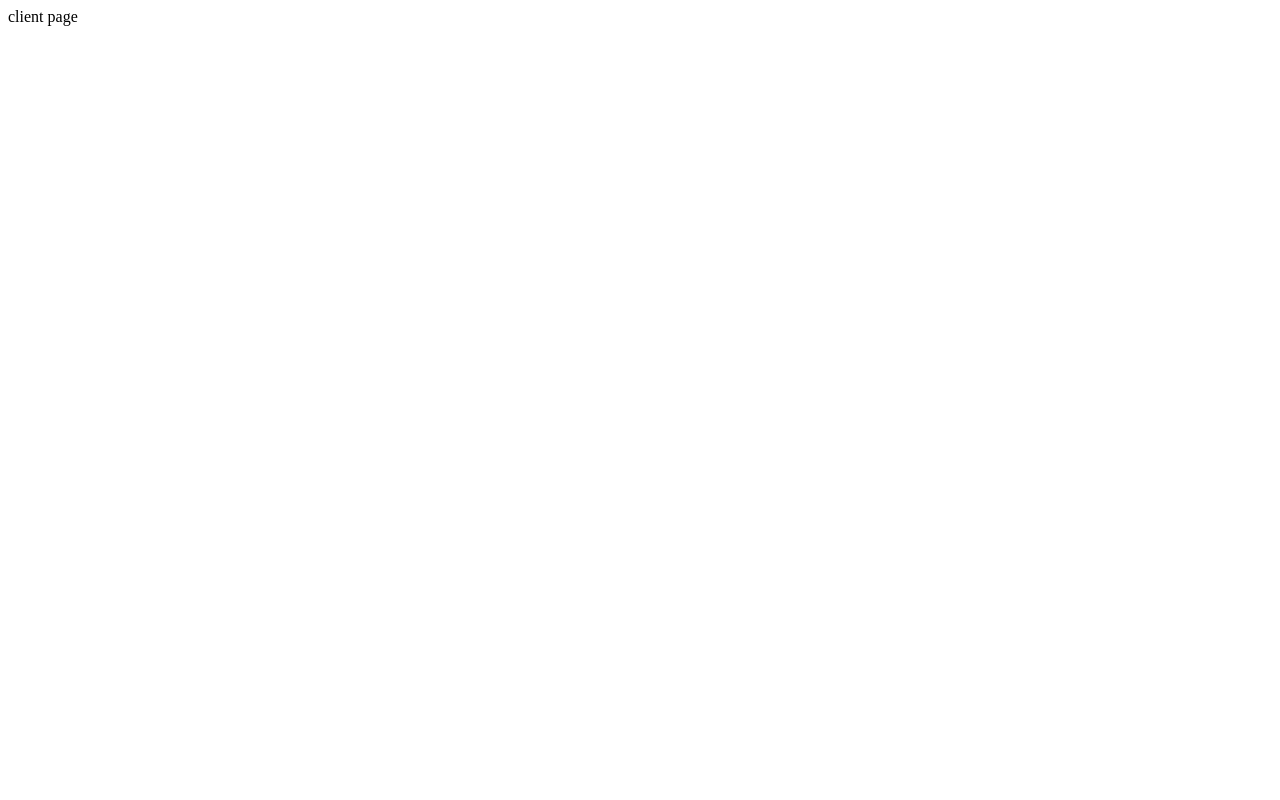
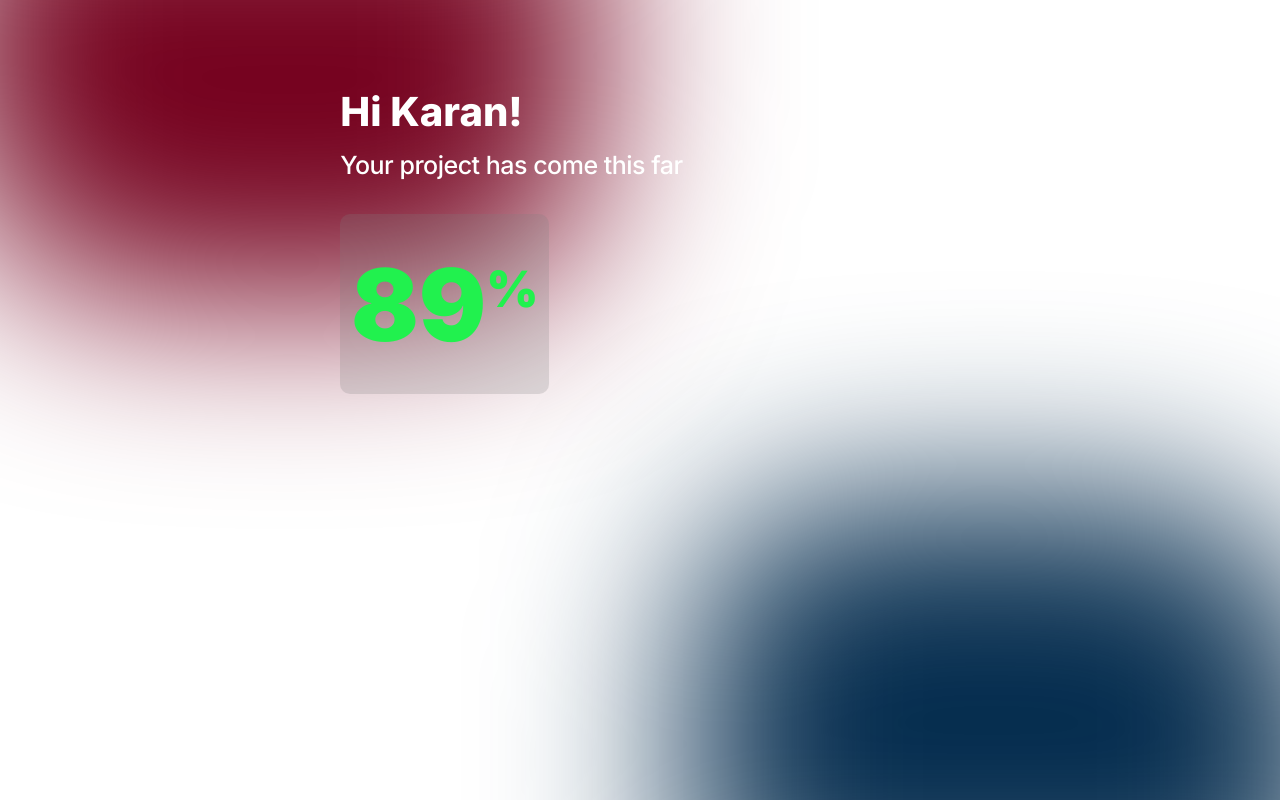
Before and after one commit to thekaranatic/instat, a Django app: page /client/ in a window 1280 px wide. Before the commit the page is almost empty. Run offline with Django 4.2, Linux system fonts and the light colour scheme.

Commit message:
client_view

```diff
--- /dev/null
+++ b/accounts/templates/accounts/status.html
@@ -0,0 +1,30 @@
+{% load static %}
+
+<!DOCTYPE html>
+<html lang="en">
+<head>
+    <meta charset="UTF-8">
+    <meta http-equiv="X-UA-Compatible" content="IE=edge">
+    <meta name="viewport" content="width=device-width, initial-scale=1.0">
+    <meta name="description" content="hfasidhhfsiiahf">
+    <title>Status</title>
+    <link rel="stylesheet" href="{% static '/css/status.css' %}">
+    <script src="{% static '/js/status.js' %}"></script>
+</head>
+<body onload="animate()">
+    <div id="shape1"></div>
+    <div id="shape2"></div>
+    <center>
+        <div class="frame">
+            <div id="greeter">
+                <h1>Hi Karan!</h1>
+                <p>Your project has come this far</p>
+            </div>
+            <div id="frame_body">
+                <div id="date"><h1>89<sup>%</sup></h1></div>
+
+            </div>
+        </div>
+    </center>
+</body>
+</html>
--- a/accounts/views.py
+++ b/accounts/views.py
@@ -1,3 +1,4 @@
+import re
 from django.shortcuts import render
 from django.http import HttpResponse
 from .models import Project
@@ -10,4 +11,4 @@ def dashboard(request):
 
 
 def client(request):
-    return HttpResponse("client page")
+    return render(request, 'accounts/status.html')
--- /dev/null
+++ b/static/css/status.css
@@ -0,0 +1,153 @@
+@import url('https://fonts.googleapis.com/css2?family=Inter:wght@100;200;300;400;500;600;700;800;900&display=swap');
+
+/* universal settings */
+body{
+    background-color: black;
+    user-select: none;
+}
+*{
+    font-family: 'Inter', sans-serif;
+}
+/* universal settings */
+
+/* background BEGIN*/
+#shape1{
+    position: absolute;
+    position: fixed;
+    float: left;
+    top: -140px;
+    left: -50px;
+
+    height: 100px;
+    width: 300px;
+
+    transform: rotate(180deg);
+
+    padding: 170px;
+
+    border-radius: 150px 200px 0 0;
+    background-color: rgb(117, 1, 30);
+    filter: blur(6rem);
+}
+
+#shape2{
+    position: absolute;
+    position: fixed;
+    float: right;
+    bottom: -140px;
+    right: -50px;
+
+    height: 100px;
+    width: 300px;
+
+    transform: rotate(deg);
+
+    padding: 170px;
+
+    border-radius: 150px 200px 0 0;
+    background-color: #042c4e;
+    filter: blur(6rem);
+}
+/* background END*/
+
+.frame{
+    position: relative;
+    top: 60px;
+
+    width: 50%;
+    height: 650px;
+
+    /* border-color: red; */
+}
+#greeter{
+    position: relative;
+    top: 0px;
+
+    width: 99.6%;
+    height: 95px;
+
+    border: none;
+    border-radius: 20px;
+    /* background-color: rgba(99, 99, 99, 0.226); */
+    border-color: blue;
+
+    /* backdrop-filter: blur(3rem); */
+}
+#greeter > h1{
+    margin-left: 15px;
+    text-align: left;
+    font-weight: 800;
+    font-size: 40px;
+
+    color: white;
+}
+#greeter > p{
+    margin-top: -2%;
+    margin-left: 15px;
+    text-align: left;
+    font-weight: 500;
+    font-size: 25px;
+
+    letter-spacing: -.5px;
+
+    color: rgb(255, 255, 255);
+}
+#frame_body{
+    position: relative;
+    top: 12px;
+
+    width: 99.6%;
+    height: calc(650px - 115px);
+
+    border: none;
+    /* border-color: blue */
+    border-radius: 20px;
+    /* background-color: rgba(128, 128, 128, 0.24); */
+
+    /* backdrop-filter: blur(10px); */
+}
+
+#date{
+    position: relative;
+    top: 20px;
+    left: 15px;
+    width: 30%;
+    height: 30%;
+    float: left;
+    background-color: rgba(128, 128, 128, 0.226);
+
+    color: rgb(33, 241, 78);
+    border: none;
+    border-radius: 10px;
+    padding: 10px;
+
+    transition: .3s;
+}
+#date > h1{
+    margin-top: 20px;
+    font-size: 100px;
+    font-weight: 900;
+    transition: .3s;
+}
+sup{
+    transition: .1s;
+    font-size: 50px;
+}
+
+@media all and (max-width: 1999px){
+
+}
+
+
+/* light mode settings */
+@media screen and (prefers-color-scheme: light) {
+    body {
+      background-color: white;
+      color: black;
+    }
+}
+
+/* dark mode settings */
+@media (prefers-color-scheme: dark) {
+
+}
```
Also changed, not shown: static/css/dashboard.css (+6 -7 lines), static/js/status.js (added, +11 -0 lines).
